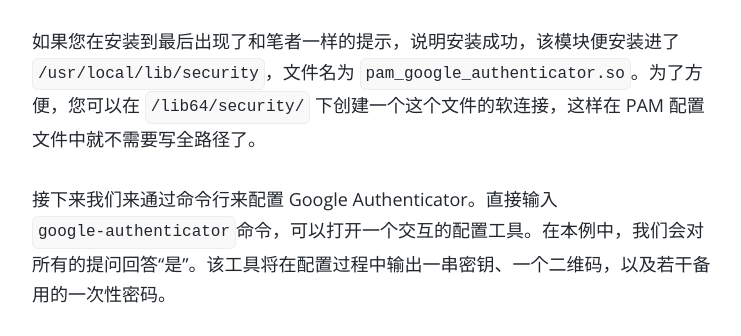
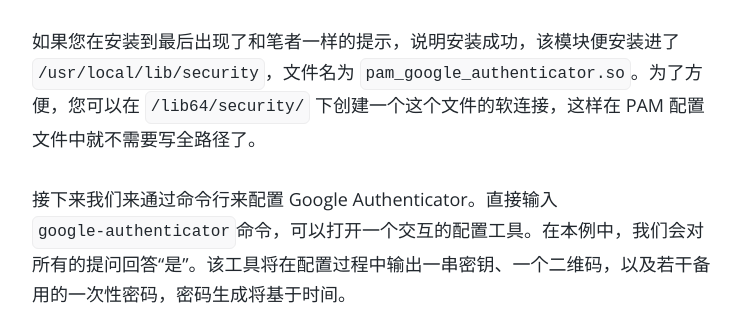
Before and after one commit to colinleefish/colinleefish.github.io, a Jekyll site: the page built from _posts/2016-04-03-pam-tutorial-3-examples.md, in a window 1280 px wide and 900 px high, scrolled down 4512 px, cut to the strip 42-378 px from the top of the window. Shown: the whole strip, without its empty margins (268-1009 px from the left). Built offline with Jekyll 4.4.1, drawn with Linux system fonts in a browser that asks for light colours; comment, search, counter and statistics services are not loaded; part of the change alters nothing that is shown; some of the changed text lies outside the part shown.

Commit message:
Fixed footer.html and fixed typo in 2 posts

```diff
--- a/_includes/footer.html
+++ b/_includes/footer.html
@@ -19,7 +19,7 @@
 
                 <a href="{{ site.baseurl | prepend: site.url }}" class="js-remove-domain-schema">{{ site.url }}{{ site.baseurl }}</a><br>
                 <span>Using <a href="https://jekyllrb.com">Jekyll</a> @ <a href="https://pages.github.io/">Github</a></span><br>
-                <span>Based on <a href='https://github.com/vormwald/joon'>Joon</a> & <a href='https://source.unsplash.com/random'>Unsplash</span><br>
+                <span>Based on <a href='https://github.com/vormwald/joon'>Joon</a> & <a href='https://source.unsplash.com/random'>Unsplash</a></span><br>
             </div>
         </div>
         <div id="user_bio">
--- a/_posts/2016-04-03-pam-tutorial-3-examples.md
+++ b/_posts/2016-04-03-pam-tutorial-3-examples.md
@@ -107,7 +107,7 @@ Google Authenticator 也开发了 PAM 的模块，因此我们可以在登录 Li
 
 如果您在安装到最后出现了和笔者一样的提示，说明安装成功，该模块便安装进了 `/usr/local/lib/security`，文件名为 `pam_google_authenticator.so`。为了方便，您可以在 `/lib64/security/` 下创建一个这个文件的软连接，这样在 PAM 配置文件中就不需要写全路径了。
 
-接下来我们来通过命令行来配置 Google Authenticator。直接输入 `google-authenticator`命令，可以打开一个交互的配置工具。在本例中，我们会对所有的提问回答“是”。该工具将在配置过程中输出一串密钥、一个二维码，以及若干备用的一次性密码。
+接下来我们来通过命令行来配置 Google Authenticator。直接输入 `google-authenticator`命令，可以打开一个交互的配置工具。在本例中，我们会对所有的提问回答“是”。该工具将在配置过程中输出一串密钥、一个二维码，以及若干备用的一次性密码，密码生成将基于时间。
 
 <script type="text/javascript" src="https://asciinema.org/a/ebuhsyoxhylka4ypw7xs74mdf.js" id="asciicast-ebuhsyoxhylka4ypw7xs74mdf" async></script>
 
@@ -143,7 +143,7 @@ auth        required      pam_deny.so
 
 不过，由于我们使用的算法是基于时间的，因此您在使用这个模块时，请保证服务器时间的准确性，否则将导致无法登录。
 
-有关 Google Authenticator 的更多信息，请参阅 `/usr/local/share/doc/google-authenticator/README.md`（CentOS），或该项目官方[Github](https://github.com/google/google-authenticator)。
+有关 Google Authenticator 的更多信息，请参阅 `/usr/local/share/doc/google-authenticator/README.md`（CentOS），或该项目的 [Github](https://github.com/google/google-authenticator) 页面。
 
 ---
 [上一篇]({% post_url 2016-04-02-pam-tutorial-2-config-files %}) / [下一篇]({% post_url 2016-04-04-pam-tutorial-4-module-references %})
```
Also changed, not shown: _posts/2016-03-30-pam-tutorial-1-intro.md (+1 -1 lines).
